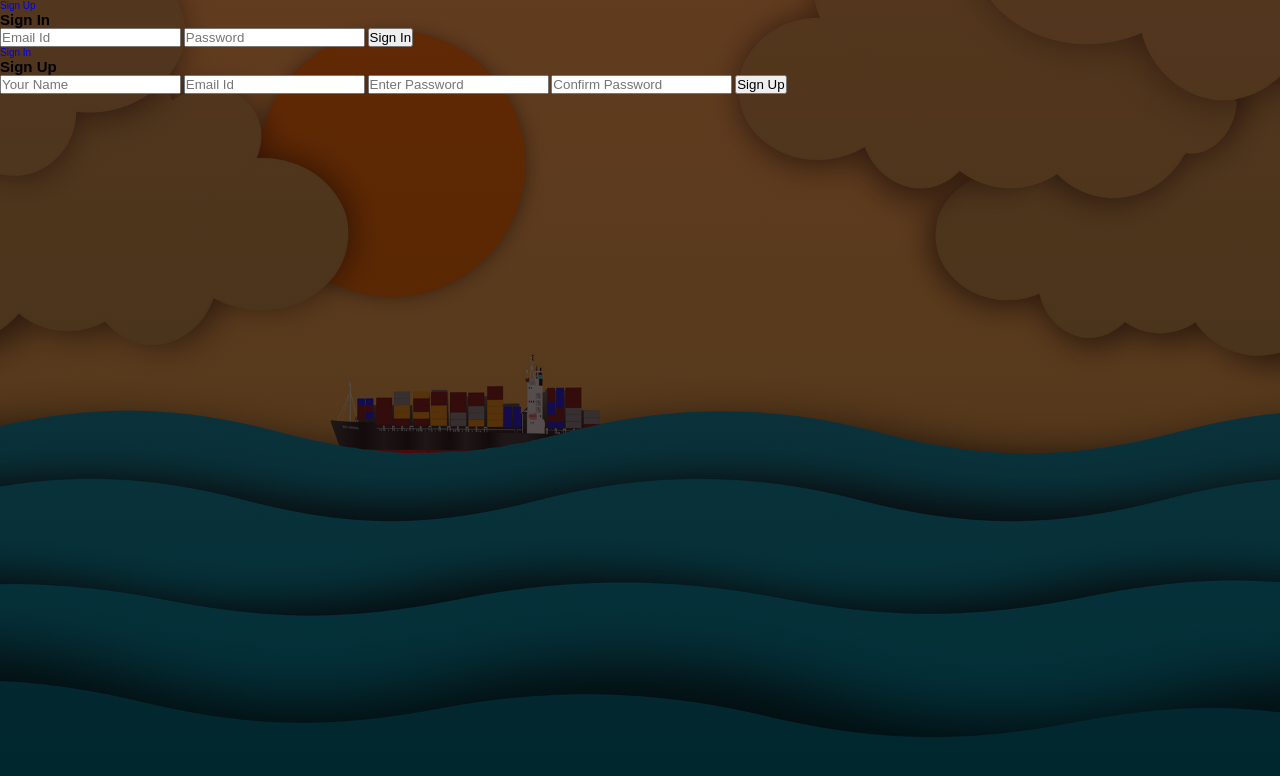
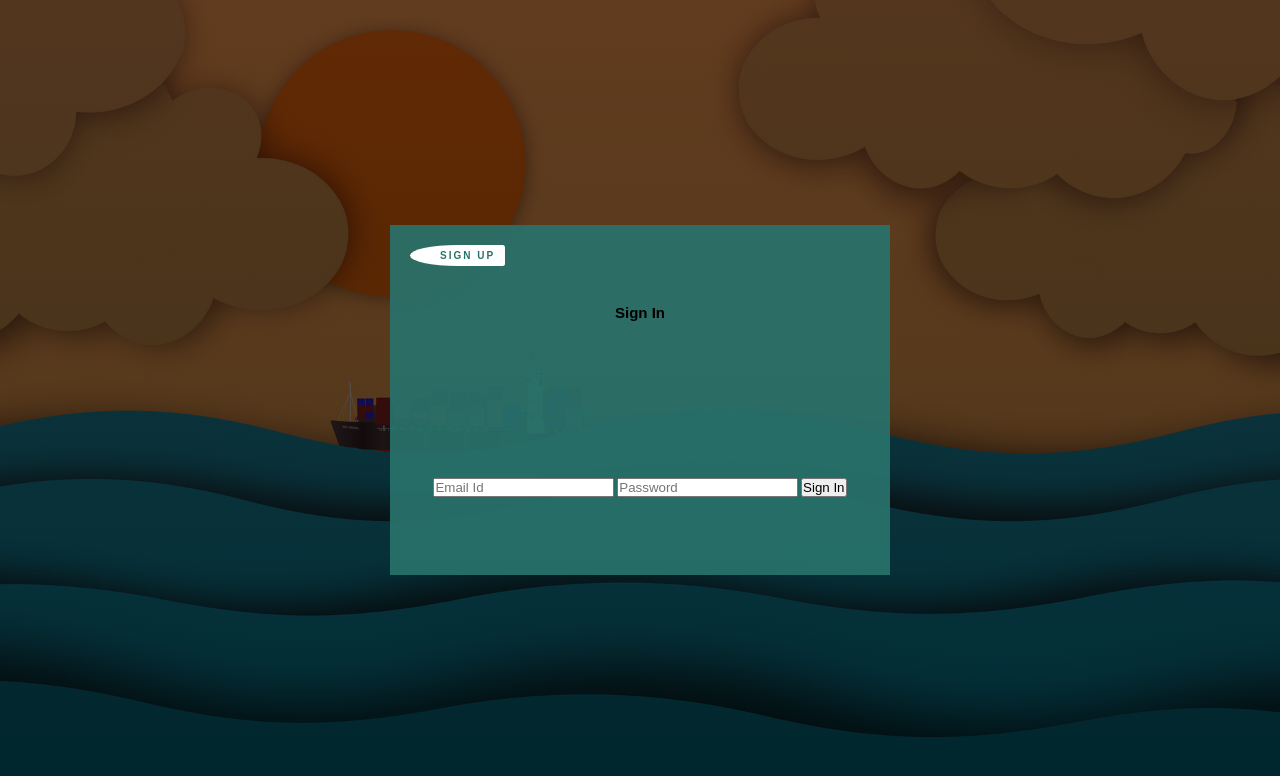
Before and after one commit to sethurambalaji/3Dforms, a plain HTML site: page index.html in a window 1280 px wide. Drawn offline with Linux system fonts and the light colour scheme.

Commit message:
Sign In form container styling with sign up link

```diff
--- a/style.css
+++ b/style.css
@@ -6,14 +6,46 @@
   font-family: Arial, sans-serif;
 }
 
-html{
+html {
   font-size: 62.5%;
 }
 
-.container{
+.container {
   width: 100%;
   height: 100vh;
-    background: linear-gradient(rgba(31,7,7,0.7),rgba(0,0,0,0.7)),
+  background: linear-gradient(rgba(31, 7, 7, 0.7), rgba(0, 0, 0, 0.7)),
     url(images/bg.png) center no-repeat;
   background-size: cover;
 }
+
+.forms-wrapper {
+  position: absolute;
+  top: 50%;
+  left: 50%;
+  transform: translate(-50%, -50%);
+}
+
+.forms-wrapper form {
+  width: 50rem;
+  height: 35rem;
+  background-color: rgba(40, 114, 108, 0.925);
+  display: flex;
+  flex-direction: column;
+  justify-content: space-around;
+  align-items: center;
+  box-shadow: 0.1rem 0.1rem 0.1rem #ccc inset,
+    -0.1rem -0.1rem -0.1rem #ccc inset;
+}
+
+form a{
+    position: absolute;
+    top:2rem;
+    left: 2rem;
+    background-color: #fff;
+    text-transform: uppercase;
+    font-weight: 600;
+    letter-spacing: 0.2rem;
+    color: rgba(40, 114, 108);
+    padding: 0.5rem 1rem 0.5rem 3rem;
+    border-radius: 100% 0.5rem 0.5rem 100%;
+}
```
Also changed, not shown: index.html (+4 -1 lines). Lines whose indentation alone changed are shown as unchanged.
